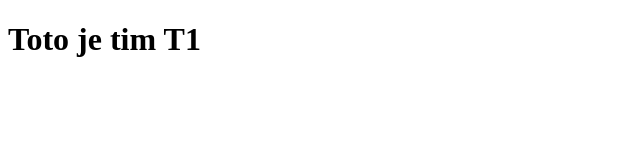
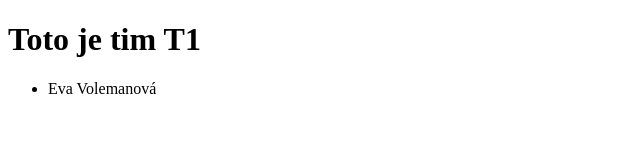
Before and after one commit to jakubmichalko/CLG24-T1, a plain HTML site: page index.html in a window 1280 px wide. Shown: the whole page, without its empty margins (0-640 px from the left). Drawn offline with Linux system fonts and the light colour scheme.

Commit message:
Update index.html

```diff
--- a/index.html
+++ b/index.html
@@ -5,6 +5,8 @@
 </head>
 <body class="mainContainer">
     <h1>Toto je tim T1</h1>
-
+    <ul>
+        <li>Eva Volemanová</li>
+    </ul>
 </body>
 </html>
```
